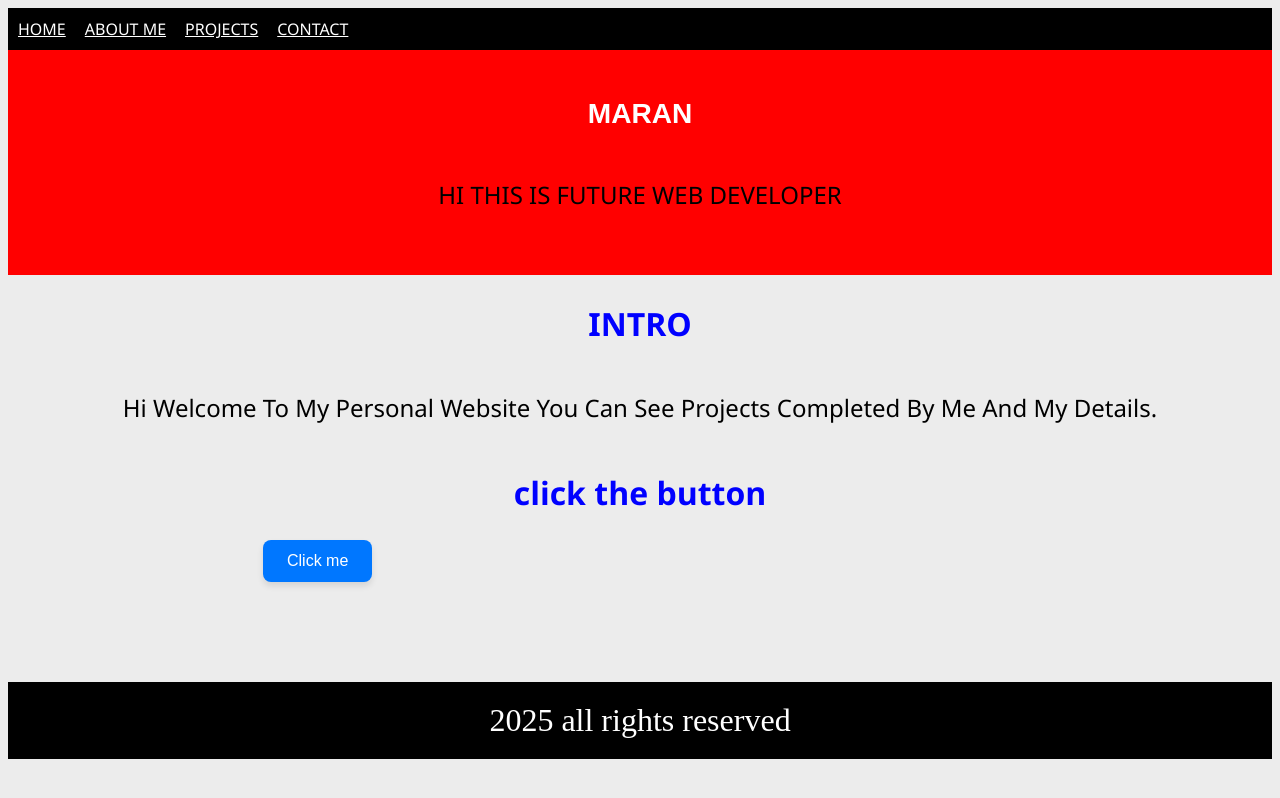
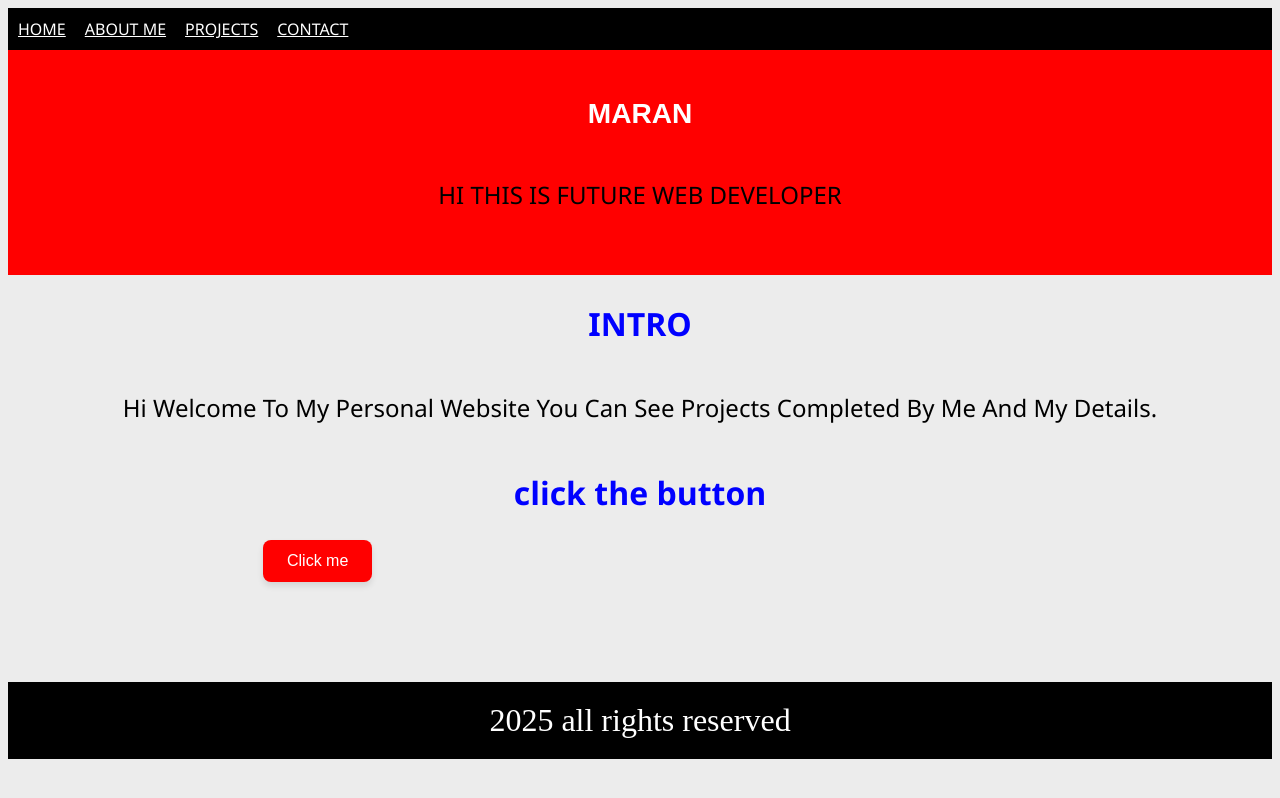
Before and after one commit to MARAN-12/personalwebsite, a plain HTML site: page index.html in a window 1280 px wide. Drawn offline with Linux system fonts and the light colour scheme.

Commit message:
color changed

```diff
--- a/styles.css
+++ b/styles.css
@@ -69,7 +69,7 @@ button {
     align-items: center;
     padding: 12px 24px;
     color: white;
-    background-color: #0077ff;
+    background-color: red;
     border: none;
     border-radius: 8px;
     font-size: 16px;
```
